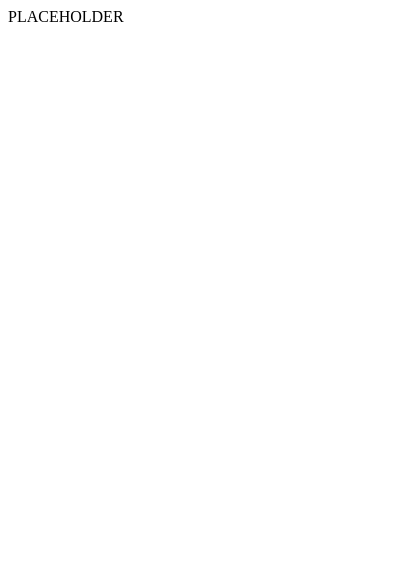
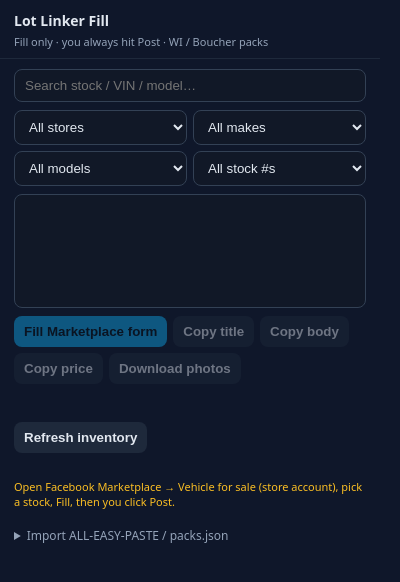
Before and after one commit to Jedv9/lot-linker-fill, a browser extension: page popup.html in a window 400 px wide. Drawn offline with Linux system fonts and the light colour scheme.

Commit message:
Update popup.html for Lot Linker Fill v1.6.0

```diff
--- a/popup.html
+++ b/popup.html
@@ -1 +1,83 @@
-PLACEHOLDER
+<!DOCTYPE html>
+<html>
+<head>
+  <meta charset="utf-8" />
+  <style>
+    :root { color-scheme: light; }
+    body { font: 13px/1.35 system-ui, sans-serif; margin: 0; width: 380px; background: #0f172a; color: #e2e8f0; }
+    header { padding: 12px 14px 8px; border-bottom: 1px solid #1e293b; }
+    h1 { font-size: 14px; margin: 0 0 4px; font-weight: 650; }
+    .sub { color: #94a3b8; font-size: 11px; }
+    .wrap { padding: 10px 14px 14px; display: grid; gap: 8px; }
+    input, textarea, select { width: 100%; box-sizing: border-box; border-radius: 8px; border: 1px solid #334155; background: #111827; color: #e2e8f0; padding: 8px 10px; }
+    input:focus, textarea:focus { outline: 2px solid #0ea5e9; border-color: transparent; }
+    .row { display: flex; gap: 6px; flex-wrap: wrap; }
+    button { border: 0; border-radius: 8px; padding: 8px 10px; cursor: pointer; font-weight: 600; background: #0ea5e9; color: #04111a; }
+    button.secondary { background: #1e293b; color: #e2e8f0; }
+    button:disabled { opacity: .45; cursor: not-allowed; }
+    .card { background: #111827; border: 1px solid #1e293b; border-radius: 10px; padding: 10px; }
+    .meta { display: grid; grid-template-columns: 72px 1fr; gap: 4px 8px; font-size: 12px; }
+    .meta b { color: #94a3b8; font-weight: 500; }
+    .body { max-height: 90px; overflow: auto; white-space: pre-wrap; font-size: 11px; color: #cbd5e1; }
+    .status { font-size: 11px; color: #93c5fd; min-height: 14px; }
+    .warn { color: #fbbf24; font-size: 11px; }
+    details { font-size: 12px; }
+    summary { cursor: pointer; color: #94a3b8; }
+  </style>
+</head>
+<body>
+  <header>
+    <h1>Lot Linker Fill</h1>
+    <div class="sub">Fill only · you always hit Post · WI / Boucher packs</div>
+  </header>
+  <div class="wrap">
+    <input id="q" type="search" placeholder="Search stock / VIN / model…" autocomplete="off" />
+    <div class="row filters" style="display:grid;grid-template-columns:1fr 1fr;gap:6px">
+      <select id="fStore" title="Store"><option value="">All stores</option></select>
+      <select id="fMake" title="Make"><option value="">All makes</option></select>
+      <select id="fModel" title="Model"><option value="">All models</option></select>
+      <select id="fStock" title="Stock"><option value="">All stock #s</option></select>
+    </div>
+    <select id="list" size="6"></select>
+    <div id="card" class="card" hidden>
+      <div class="meta">
+        <b>Stock</b><span id="mStock"></span>
+        <b>Title</b><span id="mTitle"></span>
+        <b>Price</b><span id="mPrice"></span>
+        <b>VIN</b><span id="mVin"></span>
+        <b>Miles</b><span id="mMiles"></span>
+        <b>Cond</b><span id="mCond"></span>
+        <b>Ext</b><span id="mExt"></span>
+        <b>Int</b><span id="mInt"></span>
+      </div>
+      <div class="body" id="mBody" style="margin-top:8px"></div>
+    </div>
+    <div class="row">
+      <button id="fill" disabled>Fill Marketplace form</button>
+      <button class="secondary" id="copyTitle" disabled>Copy title</button>
+      <button class="secondary" id="copyBody" disabled>Copy body</button>
+      <button class="secondary" id="copyPrice" disabled>Copy price</button>
+      <button class="secondary" id="downloadPhotos" disabled>Download photos</button>
+    </div>
+    <div class="sub" id="photoMeta" style="color:#94a3b8;font-size:11px"></div>
+    <div class="status" id="status"></div>
+    <div class="row">
+      <button class="secondary" id="refreshInventory">Refresh inventory</button>
+    </div>
+    <div class="sub" id="refreshMeta"></div>
+    <p class="warn">Open Facebook Marketplace → Vehicle for sale (store account), pick a stock, Fill, then you click Post.</p>
+    <details>
+      <summary>Import ALL-EASY-PASTE / packs.json</summary>
+      <textarea id="importText" rows="4" placeholder="Paste ALL-EASY-PASTE.md text here…"></textarea>
+      <div class="row" style="margin-top:6px">
+        <button class="secondary" id="importPaste">Import paste</button>
+        <label class="secondary" style="display:inline-flex;align-items:center;gap:6px;background:#1e293b;padding:8px 10px;border-radius:8px;cursor:pointer">
+          Load JSON<input id="importFile" type="file" accept="application/json,.json" hidden />
+        </label>
+      </div>
+    </details>
+  </div>
+  <script src="config.js"></script>
+  <script src="popup.js"></script>
+</body>
+</html>
```
